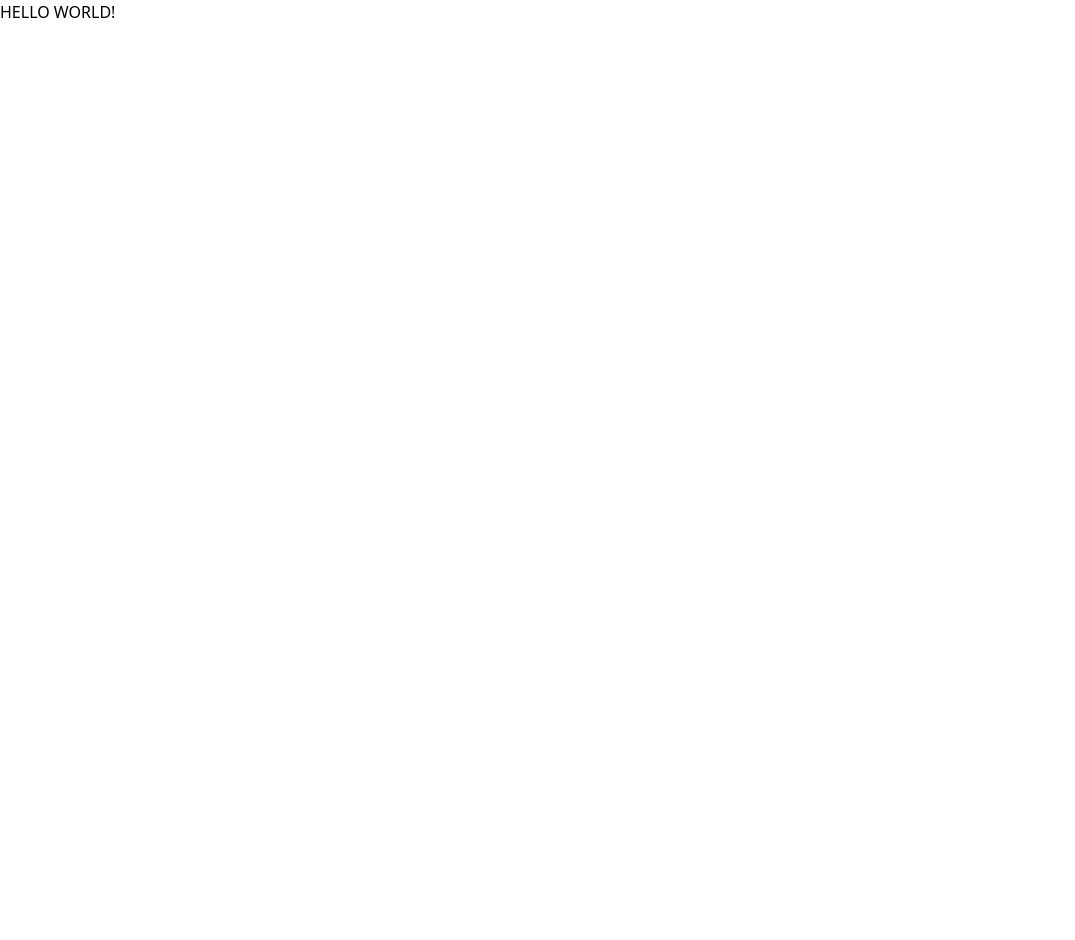
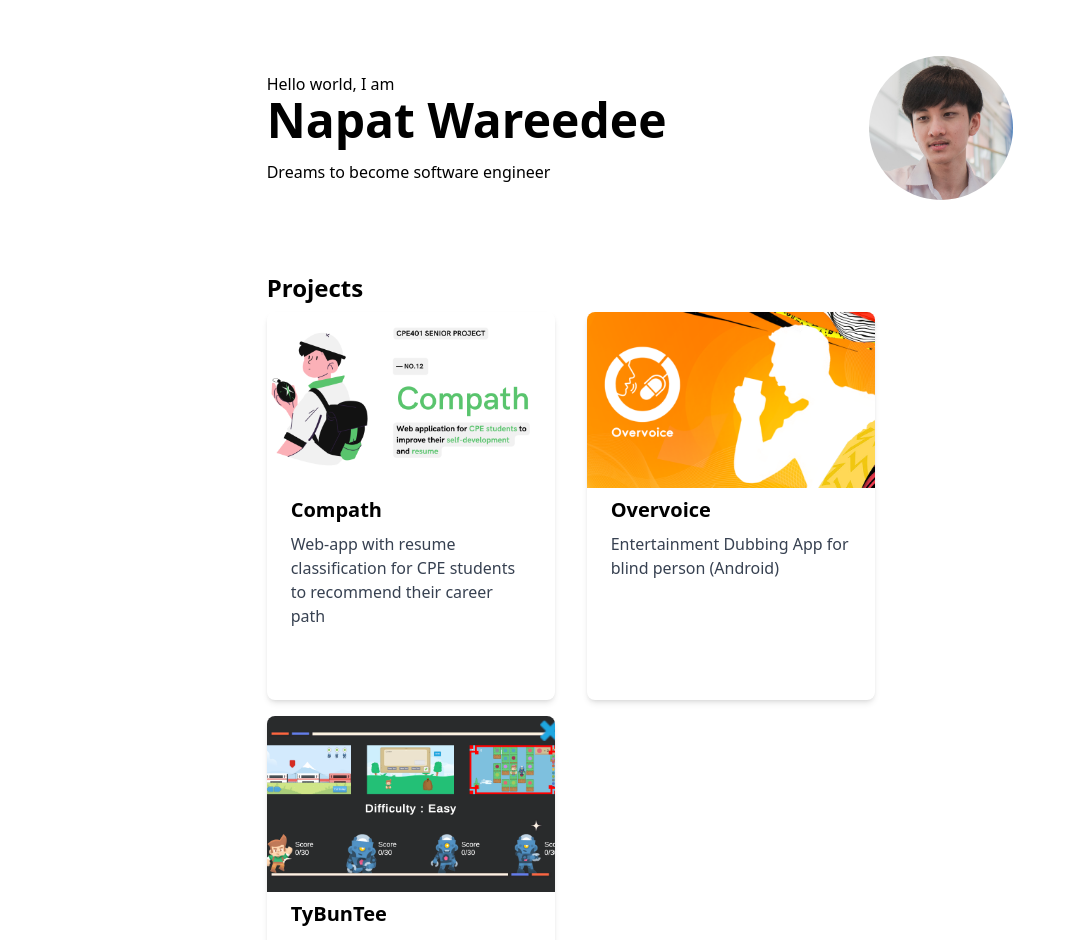
Before and after one commit to Napat-Edu/portfolio, a React (Vite) app: page / in a window 1280 px wide. Shown: the top 940 px of the page, without its empty margins (0-1075 px from the left). Before the commit the page ends 800 px from the top, so only its background shows below. Built offline with nearby package versions, Linux system fonts and the light colour scheme.

Commit message:
add project section

```diff
--- a/src/App.tsx
+++ b/src/App.tsx
@@ -1,8 +1,63 @@
+import Card from "./components/Card"
+
 function App() {
 
   return (
-    <main>
-      HELLO WORLD!
+    <main className="font-medium">
+      <section className="min-h-64 flex">
+        <div className="flex flex-row justify-between items-center align-middle w-7/12 m-auto">
+
+          <div className="flex flex-col text-dark-blue">
+            <p>Hello world, I am</p>
+            <p className="text-5xl font-bold mb-4">Napat Wareedee</p>
+            <p>Dreams to become software engineer</p>
+          </div>
+
+          <img src="pat-profile.jpg" className="border-0 rounded-full w-36 h-36 object-cover" />
+
+        </div>
+      </section>
+
+      <section className="w-7/12 mx-auto my-4">
+        <h2 className="font-semibold text-2xl">Projects</h2>
+        <div className="flex flex-row gap-8 my-2">
+          <Card
+            title="Compath"
+            description="Web-app with resume classification for CPE students to recommend their career path"
+            bannerImage="compath-banner.png"
+          >
+          </Card>
+          <Card
+            title="Overvoice"
+            description="Entertainment Dubbing App for blind person (Android)"
+            bannerImage="overvoice-banner.png"
+          >
+          </Card>
+        </div>
+        <div className="flex flex-row gap-8 my-4">
+          <Card
+            title="TyBunTee"
+            description="Educational game for teaching pointer in C language"
+            bannerImage="tybuntee-banner.png"
+          >
+          </Card>
+          {/* <Card
+            title="Run For Blood"
+            description="Endless runner game for blood donation campaign"
+            bannerImage="overvoice-banner.png"
+          >
+          </Card> */}
+        </div>
+      </section>
+
+      <section className="w-7/12 mx-auto my-4">
+        <h2 className="font-semibold text-2xl">Experiences & Awards</h2>
+      </section>
+
+      <section className="w-7/12 mx-auto my-4">
+        <h2 className="font-semibold text-2xl">Skills</h2>
+      </section>
+
     </main>
   )
 }
```
